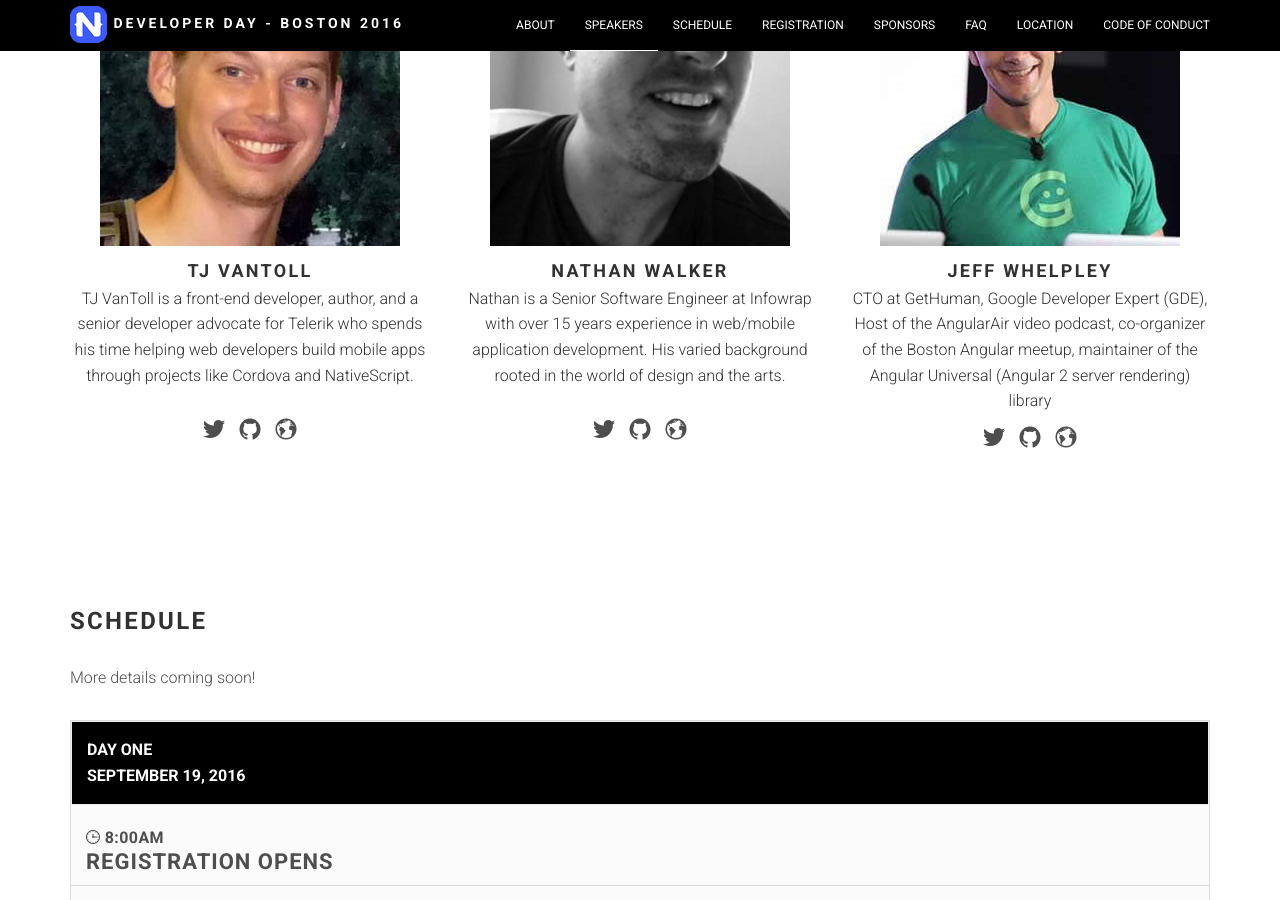
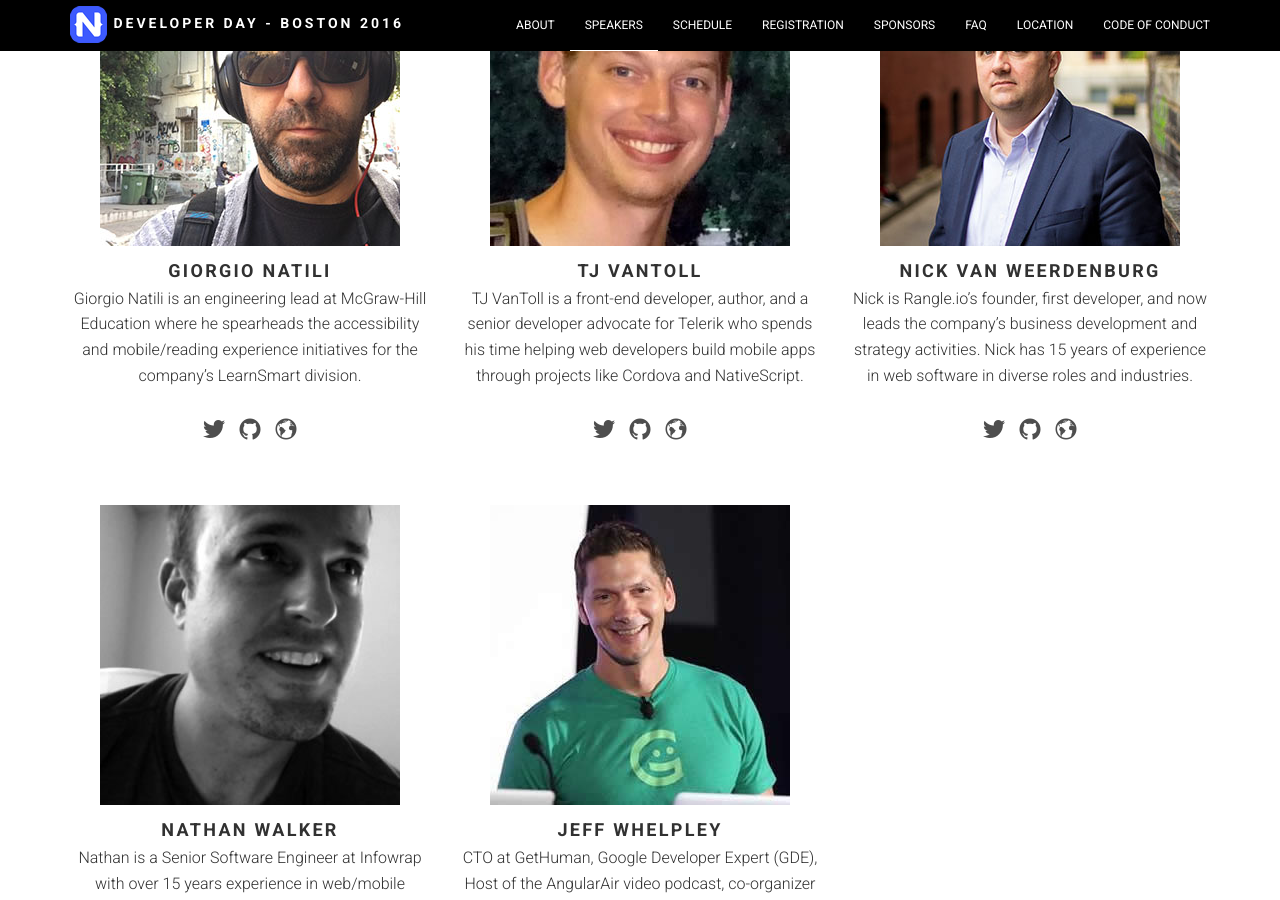
Before and after one commit to NativeScript/nativescript-developer-day, a Jekyll site: the page built from index.html, in a window 1280 px wide and 900 px high, scrolled down 2841 px. Built offline with Jekyll 4.4.1, drawn with Linux system fonts in a browser that asks for light colours; some web fonts are replaced; some of the changed text lies outside the part shown.

Commit message:
New speakers/sessiosn

```diff
--- a/_data/schedule.yaml
+++ b/_data/schedule.yaml
@@ -64,32 +64,37 @@
         description: "Details coming soon"
         speakers:
             - name: "TBD"
-    -   title: "Session"
+    -   title: "Going into Battle with NativeScript Angular: A Real World Case Study"
         start_time: "1:30pm"
-        description: "Details coming soon"
+        description: "A fun app idea sparked prompted me to go into battle armed with nothing more than NativeScript Angular. I was pleasantly surprised at how smooth the development experience was but there were a lot of lessons learned. We’ll discuss some takeaways from this real world app development."
         speakers:
-            - name: "TBD"
+            - name: "Nathan Walker"
     -   title: "Session"
         start_time: "2:00pm"
         description: "Details coming soon"
         speakers:
             - name: "TBD"
-    -   title: "Session"
+    -   title: "Rapidly Building Node APIs for your NativeScript App"
         start_time: "2:30pm"
-        description: "Details coming soon"
+        description: "Raymond will introduce the open source LoopBack framework and show how it allows you to  rapidly prototype REST APIs for NativeScript Mobile apps using a simple model-first framework."
         speakers:
-            - name: "TBD"
+            - name: "Raymond Camden"
     -   title: "Afternoon Break"
         start_time: "3:00pm"
+    -   title: "Resilient Apps with Angular 2"
+        start_time: "3:15pm"
+        description: "A well-designed app should be resilient enough to withstand the loss of one or more resources break or are not available. In this talk, we’ll look into the process of designing and implementing production ready resilient apps with Angular 2, TypeScript, and Redux that treat offline as the norm using NativeScript to detect device & network capabilities."
+        speakers:
+            - name: "Giorgio Natili"
     -   title: "Session"
-        start_time: "3:15pm"
+        start_time: "3:45pm"
         description: "Details coming soon"
         speakers:
             - name: "TBD"
     -   title: "Closing Keynote"
-        start_time: "3:45pm"
+        start_time: "3:45"
         description: "Details coming soon"
-        speakers:
+        spakers:
             - name: "TBD"
     -   title: "Social Event"
         start_time: "5:00pm-7:00pm"
--- a/_data/speakers.yaml
+++ b/_data/speakers.yaml
@@ -16,12 +16,23 @@
     github: "jenlooper"
     website: "http://ladeezfirstmedia.com"
     bio: "Jen Looper is a Boston-based web and mobile developer and developer advocate at Telerik specializing in cross-platform educational and fitness apps for iOS, Android, Nook, Kindle, and Windows phone."
+-   name: "Giorgio Natili"
+    photo: "giorgionatili.jpg"
+    twitter: "https://twitter.com/giorgionatili"
+    github: "https://github.com/GiorgioNatili"
+    bio: "Giorgio Natili is an engineering lead at McGraw-Hill Education where he spearheads the accessibility and mobile/reading experience initiatives for the company’s LearnSmart division."
 -   name: "TJ VanToll"
     photo: "tjvantoll.jpg"
     twitter: "tjvantoll"
     github: "tjvantoll"
     website: "https://www.tjvantoll.com/"
     bio: "TJ VanToll is a front-end developer, author, and a senior developer advocate for Telerik who spends his time helping web developers build mobile apps through projects like Cordova and NativeScript."
+-   name: "Nick van Weerdenburg"
+    photo: "nick-van-weerdenburg.jpg"
+    twitter: "https://twitter.com/n1cholasv"
+    github: "https://github.com/n1cholasv"
+    website: "https://rangle.io/"
+    bio: "Nick is Rangle.io’s founder, first developer, and now leads the company’s business development and strategy activities. Nick has 15 years of experience in web software in diverse roles and industries."
 -   name: "Nathan Walker"
     photo: "nathanwalker.jpg"
     twitter: "wwwalkerrun"
```
Also changed, not shown: assets/images/speakers/giorgionatili.jpg (added), assets/images/speakers/nick-van-weerdenburg.jpg (added), assets/images/thum_s/giorgionatili.jpg (added), assets/images/thum_s/nick-van-weerdenburg.jpg (added).
